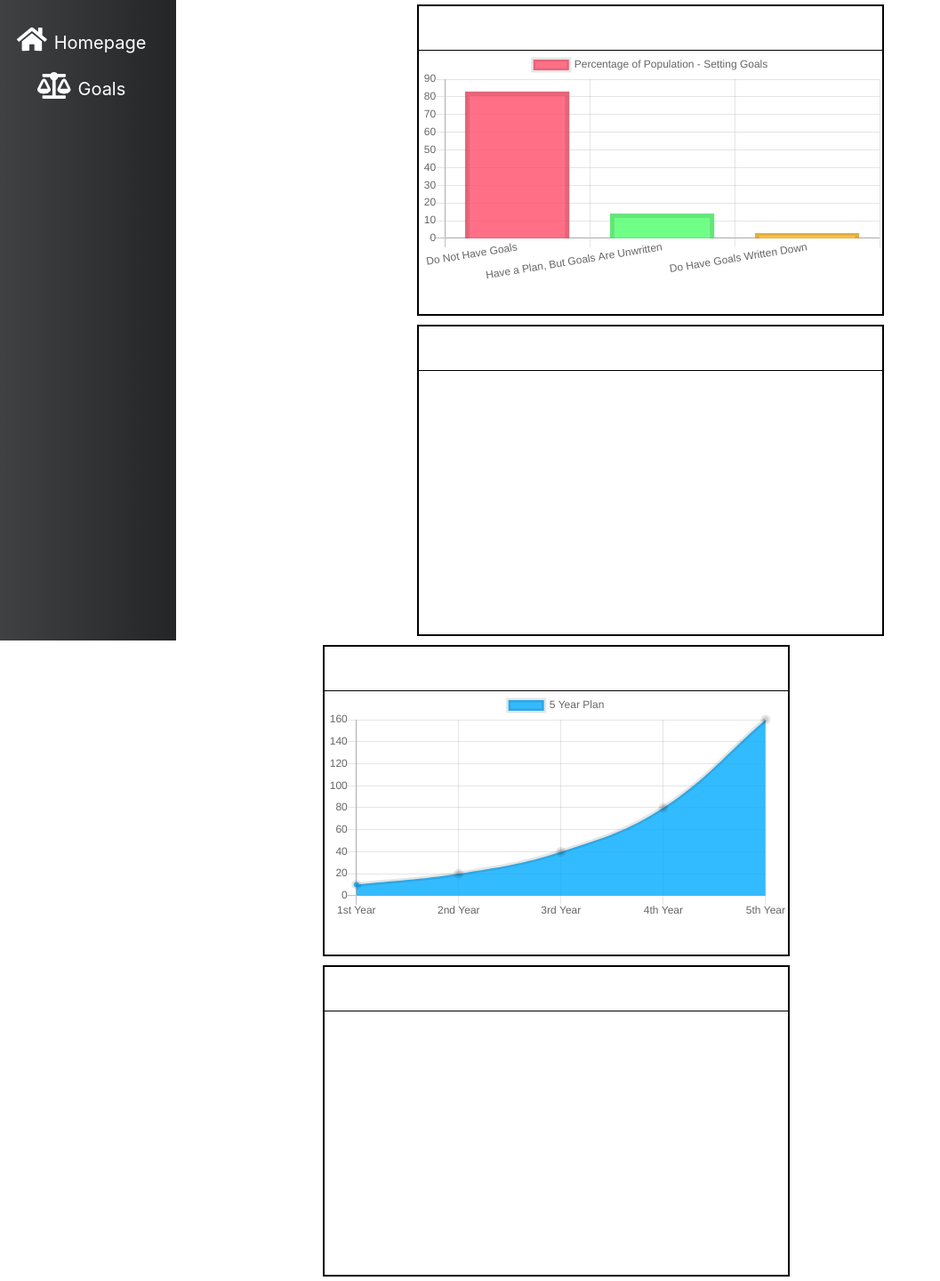
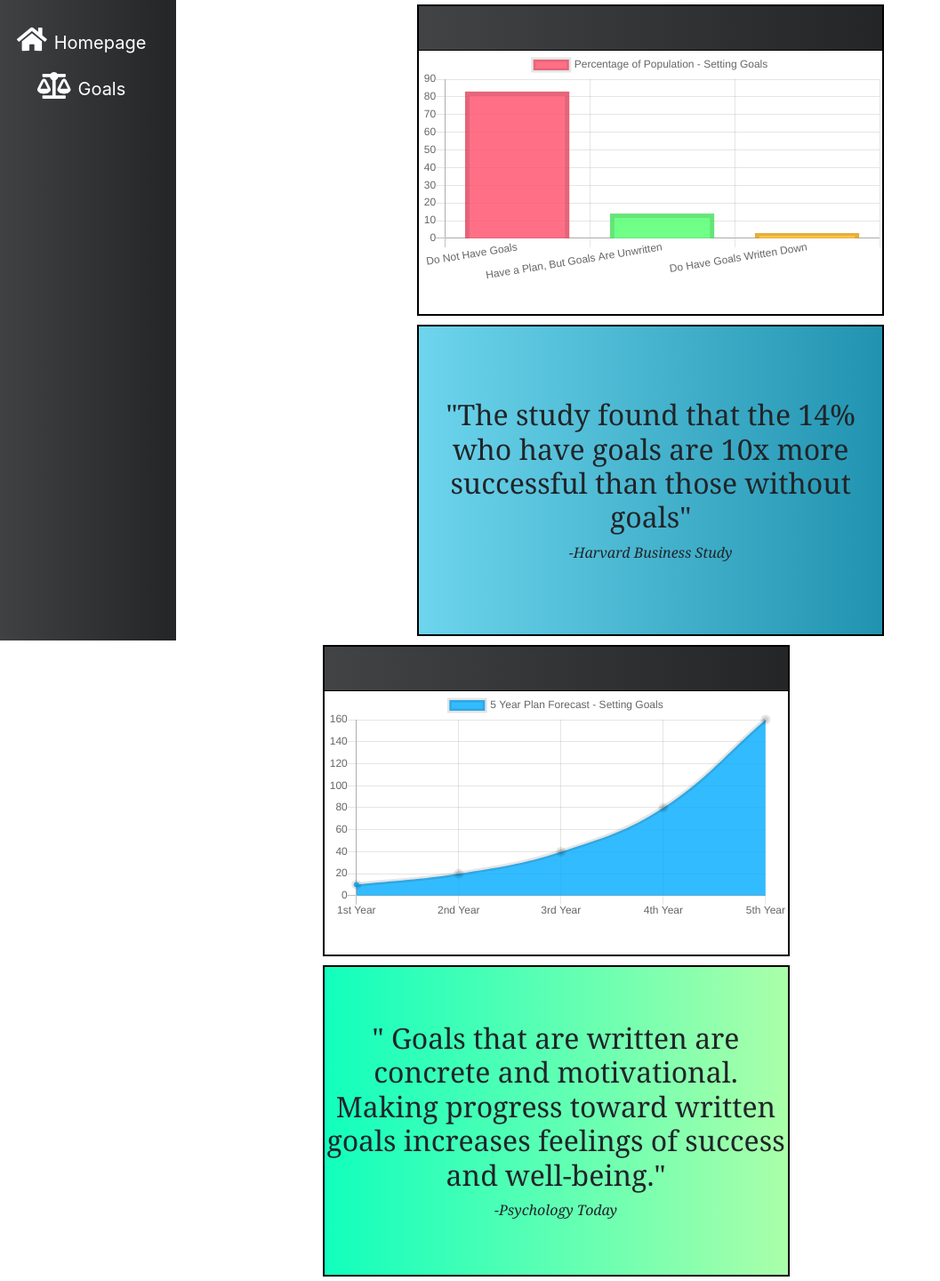
Before and after one commit to tla111/vision-myself, a React (Create React App) app in the folder client/: page /statistics in a window 1280 px wide. Shown: the whole page at 89% size, without its empty margins (0-1057 px from the left). Built offline with nearby package versions, Linux system fonts and the light colour scheme.

Commit message:
dashboard designed and functional

```diff
--- a/client/src/components/charts/LineChart.js
+++ b/client/src/components/charts/LineChart.js
@@ -9,7 +9,7 @@ const LineChart = () => {
       labels: ['1st Year', '2nd Year', '3rd Year', '4th Year', '5th Year'],
       datasets: [
         {
-          label: '5 Year Plan',
+          label: '5 Year Plan Forecast - Setting Goals',
           data: [10, 20, 40, 80, 160],
           backgroundColor: ['rgba(0, 170, 255, 0.8)'],
           borderWidth: 5,
--- a/client/src/components/dashboard/Dashboard.js
+++ b/client/src/components/dashboard/Dashboard.js
@@ -26,20 +26,29 @@ const Dashboard = () => {
           </Col>
           <Col className='column_sections column_two'>
             <div className='dashboard_boxes'>
-              <div className='chart_header'></div>
+              <div className='chart_header chart_header_1'></div>
               <BarChart />
             </div>
-            <div className='dashboard_boxes'>
-              <div className='chart_header'></div>
+            <div className='dashboard_boxes card_stat card_stat_1'>
+              <h2>
+                "The study found that the 14% who have goals are 10x more
+                successful than those without goals"
+              </h2>
+              <cite>-Harvard Business Study </cite>
             </div>
           </Col>
           <Col className='column_sections column_three'>
             <div className='dashboard_boxes'>
-              <div className='chart_header'></div>
+              <div className='chart_header chart_header_2'></div>
               <LineChart />
             </div>
-            <div className='dashboard_boxes'>
-              <div className='chart_header'></div>
+            <div className='dashboard_boxes card_stat card_stat_2'>
+              <h2>
+                " Goals that are written are concrete and motivational. Making
+                progress toward written goals increases feelings of success and
+                well-being."
+              </h2>
+              <cite>-Psychology Today </cite>
             </div>
           </Col>
         </Row>
--- a/client/src/components/dashboard/dashboard.css
+++ b/client/src/components/dashboard/dashboard.css
@@ -61,6 +61,58 @@
 }
 
 .chart_header {
+  background: #232526; /* fallback for old browsers */
+  background: -webkit-linear-gradient(
+    to right,
+    #414345,
+    #232526
+  ); /* Chrome 10-25, Safari 5.1-6 */
+  background: linear-gradient(
+    to right,
+    #414345,
+    #232526
+  ); /* W3C, IE 10+/ Edge, Firefox 16+, Chrome 26+, Opera 12+, Safari 7+ */
+
   border-bottom: 1px solid black;
   height: 50px;
 }
+
+.card_stat {
+  font-family: Georgia, 'Times New Roman', Times, serif;
+  display: flex;
+  flex-direction: column;
+  justify-content: center;
+  align-items: center;
+}
+
+.card_stat h2 {
+  text-align: center;
+}
+
+.card_stat_1 {
+  background: #2193b0; /* fallback for old browsers */
+  background: -webkit-linear-gradient(
+    to right,
+    #6dd5ed,
+    #2193b0
+  ); /* Chrome 10-25, Safari 5.1-6 */
+  background: linear-gradient(
+    to right,
+    #6dd5ed,
+    #2193b0
+  ); /* W3C, IE 10+/ Edge, Firefox 16+, Chrome 26+, Opera 12+, Safari 7+ */
+}
+
+.card_stat_2 {
+  background: #aaffa9; /* fallback for old browsers */
+  background: -webkit-linear-gradient(
+    to right,
+    #11ffbd,
+    #aaffa9
+  ); /* Chrome 10-25, Safari 5.1-6 */
+  background: linear-gradient(
+    to right,
+    #11ffbd,
+    #aaffa9
+  ); /* W3C, IE 10+/ Edge, Firefox 16+, Chrome 26+, Opera 12+, Safari 7+ */
+}
```
Also changed, not shown: 1 other file (tests, documents, lock files or other folders).
